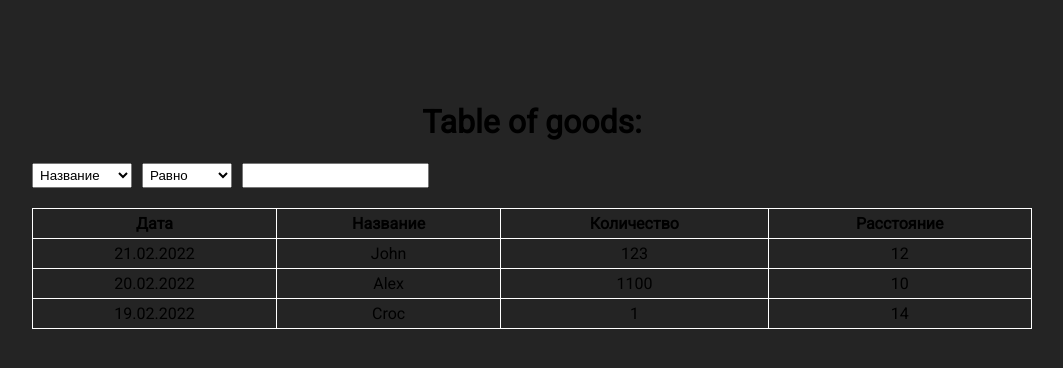
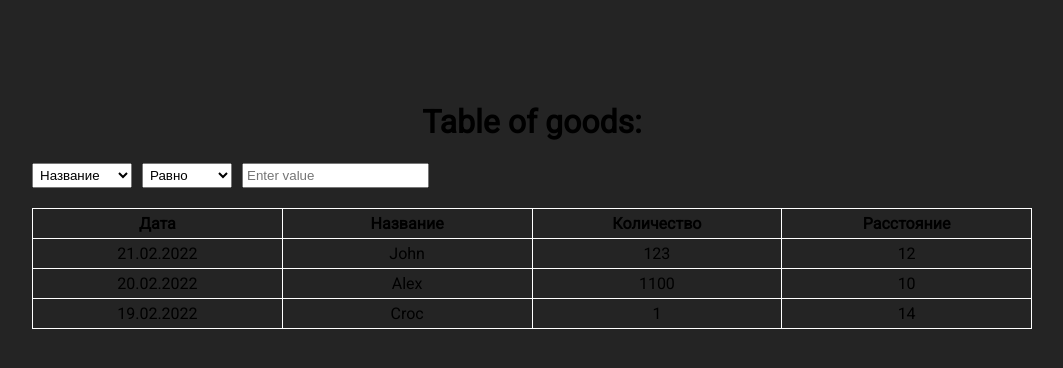
Before and after one commit to DmitrySaf/React-Table-SPA, a React (Vite) app: page / in a window 1280 px wide. Shown: the top 368 px of the page, without its empty margins (108-1171 px from the left). Built offline with nearby package versions, Linux system fonts and the light colour scheme.

Commit message:
added state lisfing up, names and quantities validation

```diff
--- a/src/components/App/App.tsx
+++ b/src/components/App/App.tsx
@@ -2,15 +2,22 @@ import { useState } from 'react'
 
 import Table from '../Table/Table'
 import TableFilter from '../Table-filter/Table-filter'
+import { ISearchFilter } from '../interfaces'
 
 import './App.scss'
 
 function App() {
+  const [searchFilters, setSearchFilters] = useState<ISearchFilter>({});
+
+  const onSearch = (value: ISearchFilter) => {
+    setSearchFilters(value);
+  }
+
   return (
     <div className="App">
       <h1 className="table__title">Table of goods:</h1>
-      <TableFilter />
-      <Table />
+      <TableFilter onSearch={onSearch} />
+      <Table searchFilters={searchFilters} />
     </div>
   )
 }
--- a/src/components/Table-filter/Table-filter.tsx
+++ b/src/components/Table-filter/Table-filter.tsx
@@ -1,40 +1,60 @@
 import { useRef, useState } from 'react';
+
+import { ISearchFilter } from '../interfaces';
 
 import './Table-filter.scss'
 
-const TableFilter = () => {
+type Event = {
+  target: {
+    value: string
+  }
+}
+
+type Props = {
+  onSearch: (args: ISearchFilter) => void
+}
+
+const TableFilter = (props: Props) => {
   const [column, setColumn] = useState('name');
   const [clause, setClause] = useState('equal');
   const selectColumn = useRef<HTMLSelectElement>(null);
   const selectClause = useRef<HTMLSelectElement>(null);
 
-  const onSelect = () => {
-    if (selectColumn.current) {
-      setColumn(selectColumn.current.value);
-    }
-    if (selectClause.current) {
-      setClause(selectClause.current.value);
-    }
+  const onColumnSelect = () => {
+    if (selectColumn.current) setColumn(selectColumn.current.value)
   }
 
-  const onSearch = () => {
+  const onClauseSelect = () => {
+    if (selectClause.current) setClause(selectClause.current.value);
+  }
 
+  const onSearch = (e: Event) => {
+    props.onSearch({
+      searchValue: e.target.value,
+      column,
+      clause
+    });
   }
 
   return (
     <div className="table-filter">
-      <select onChange={onSelect} ref={selectColumn} name="column" id="column" className="table-filter__column">
+      <select onChange={onColumnSelect} ref={selectColumn} name="column" id="column" className="table-filter__column">
         <option value="name">Название</option>
         <option value="quantity">Количество</option>
         <option value="distance">Расстояние</option>
       </select>
-      <select onChange={onSelect} ref={selectClause} name="clause" id="clause" className="talbe-filter__clause">
+      <select onChange={onClauseSelect} ref={selectClause} name="clause" id="clause" className="talbe-filter__clause">
         <option value="equal">Равно</option>
         <option value="contains">Содержит</option>
         <option value="more">Больше</option>
         <option value="less">Меньше</option>
       </select>
-      <input onChange={onSearch} type="text" className="table-filter__input" />
+      <input
+        onChange={onSearch}
+        type="text"
+        className="table-filter__input"
+        placeholder="Enter value"
+      />
     </div>
   )
 }
--- a/src/components/Table/Table.scss
+++ b/src/components/Table/Table.scss
@@ -14,4 +14,5 @@ table {
 th, td {
   border: 1px solid #fff;
   padding: 5px;
+  width: 25%;
 }
--- a/src/components/Table/Table.tsx
+++ b/src/components/Table/Table.tsx
@@ -1,47 +1,68 @@
 import { useState } from 'react'
 
-import TableFilter from '../Table-filter/Table-filter'
+import { IGood, ISearchFilter } from '../interfaces';
 
 import './Table.scss'
 
-type RowData = {
-  date: string,
-  name: string,
-  quantity: number,
-  distance: number
-}
-
-const Table = () => {
-  const [rows, setRows] = useState<RowData[]>([
+const test = [
   {
+    id: 1,
     date: '21.02.2022',
     name: 'John',
     quantity: 123,
     distance: 12
   },
   {
+    id: 2,
     date: '20.02.2022',
     name: 'Alex',
     quantity: 1100,
     distance: 10
   },
   {
+    id: 3,
     date: '19.02.2022',
     name: 'Croc',
     quantity: 1,
     distance: 14
   }
-  ]);
+]
 
-  const createRows = (rows: RowData[]) => {
-    return rows.map((item, i) => (
-      <tr key={i}>
-        <td>{item.date}</td>
-        <td>{item.name}</td>
-        <td>{item.quantity}</td>
-        <td>{item.distance}</td>
-      </tr>
-    ))
+const Table = ({searchFilters}: {searchFilters: ISearchFilter}) => {
+  const [goods, setGoods] = useState<IGood[]>(test);
+
+  const createRows = (goods: IGood[]) => {
+    const { searchValue, column } = searchFilters;
+
+    if (searchValue === '') return goods.map(good => <Good good={good}/>);
+    switch (column) {
+      case 'name': return validateNames(goods);
+      case 'quantity': return validateQuantities(goods);
+      default: return goods.map(good => <Good good={good}/>);
+    }
+  }
+
+  const validateQuantities = (goods: IGood[]) => {
+    const { clause, searchValue } = searchFilters;
+
+    switch (clause) {
+      case 'equal': return goods.map(good => {
+        if (good.quantity === +searchValue!) return <Good good={good}/>
+      });
+      default: return goods.map(good => <Good good={good}/>);
+    }
+  }
+
+  const validateNames = (goods: IGood[]) => {
+    const { searchValue, clause } = searchFilters;
+    const regExp = (clause === 'equal')
+      ? new RegExp(`^${searchValue}$`)
+      : new RegExp(`${searchValue}`, 'i');
+
+    return goods.map(good => {
+      const name = (good.name === undefined) ? '' : good.name;
+      if (regExp.test(name)) return <Good good={{...good, name}}/>
+    })
   }
 
   return (
@@ -55,10 +76,23 @@ const Table = () => {
         </tr>
       </thead>
       <tbody>
-        {createRows(rows)}
+        {createRows(goods)}
       </tbody>
     </table>
   )
 }
 
+const Good = ({good}: {good: IGood}) => {
+  const { id, date, name, quantity, distance } = good;
+
+  return (
+    <tr key={id}>
+      <td>{date}</td>
+      <td>{name}</td>
+      <td>{quantity}</td>
+      <td>{distance}</td>
+    </tr>
+  )
+}
+
 export default Table;
```
Lines whose indentation alone changed are shown as unchanged.
